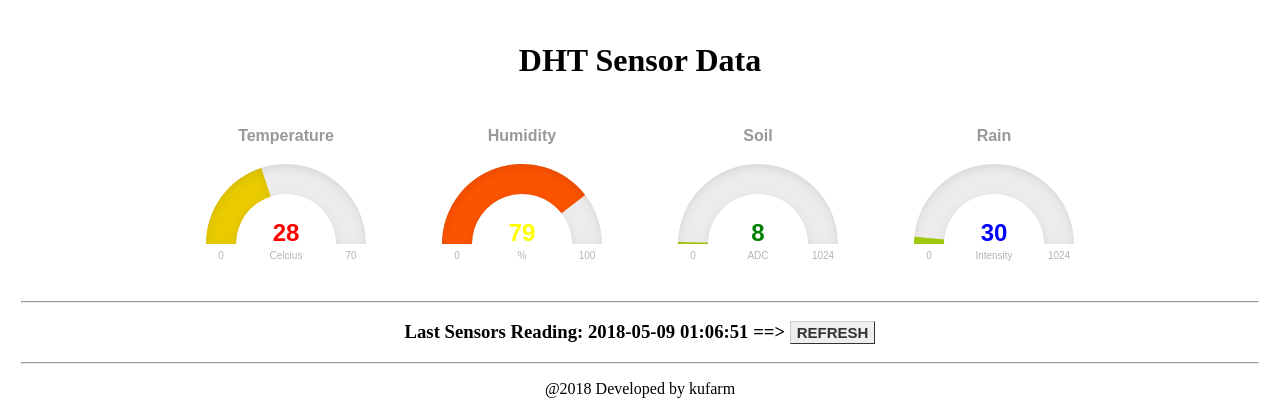
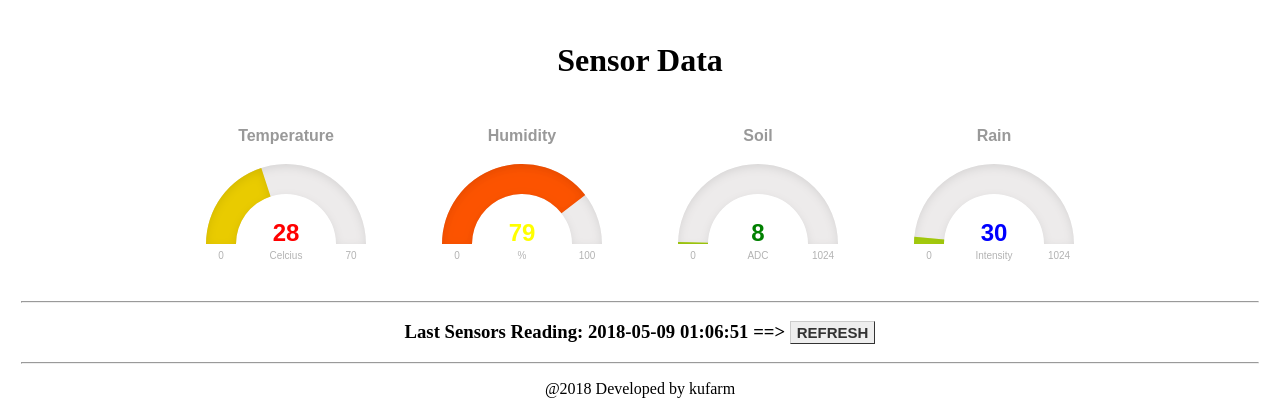
Before and after one commit to pramudityad/Kufarm_final-Project, a Flask app: page / in a window 1280 px wide. Shown: the top 420 px of the page. Run offline with Flask 2, Linux system fonts and the light colour scheme; data comes from the database, SQL or seed files in the repository.

Commit message:
modify index.hmtl

```diff
--- a/new/webserver/templates/index.html
+++ b/new/webserver/templates/index.html
@@ -24,7 +24,7 @@
 </head>
 
 <body>
-	<h1>DHT Sensor Data </h1>
+	<h1>Sensor Data </h1>
     <div id="g1"></div>
     <div id="g2"></div>
     <div id="g3"></div>
```
